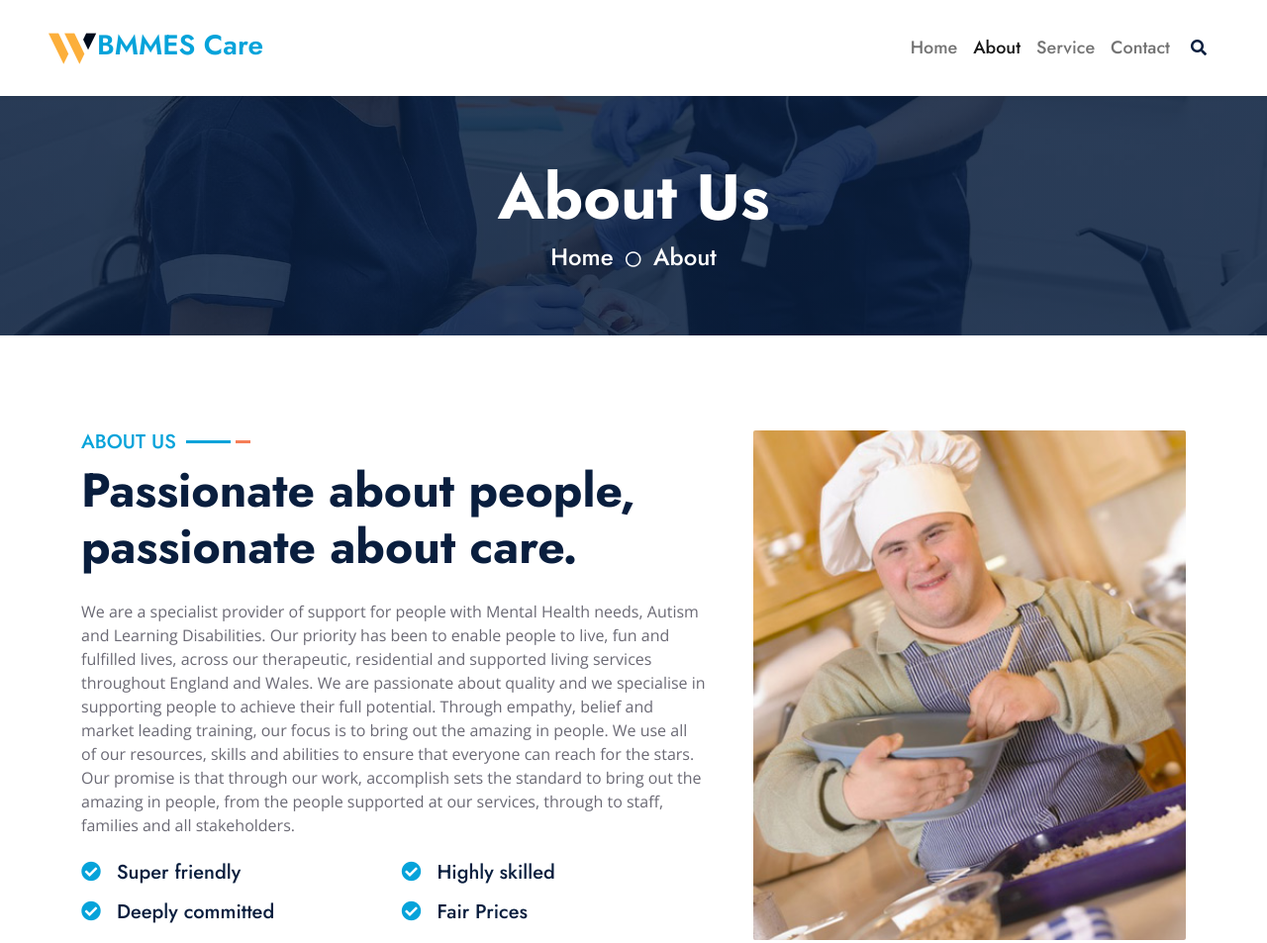
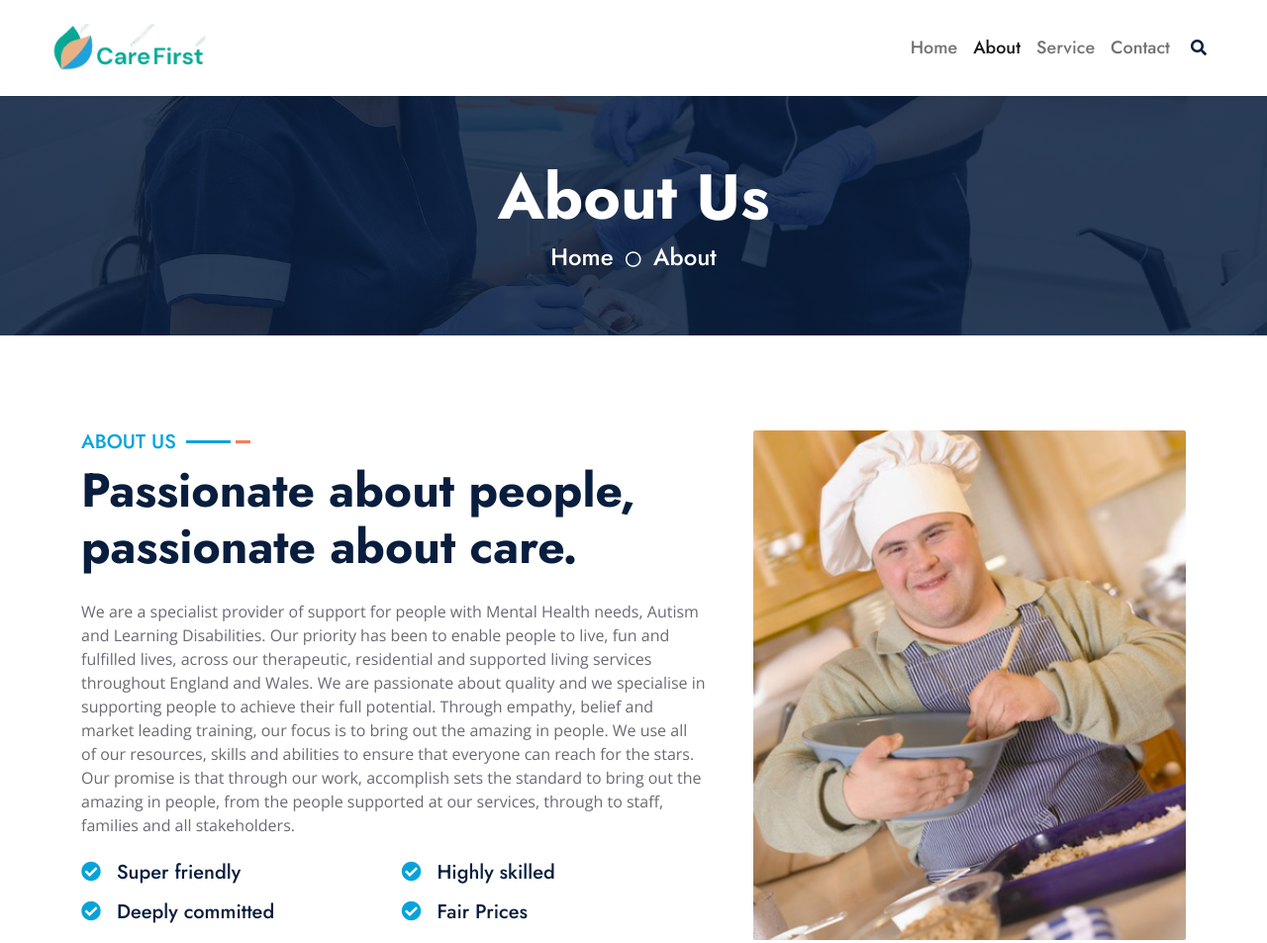
Before and after one commit to thintalltobi/care-support, a website with bundled scripts: page care-support/about.html in a window 1280 px wide. Shown: the top 953 px of the page at 99% size. Built offline with nearby package versions, Linux system fonts and the light colour scheme.

Commit message:
changed the logo

```diff
--- a/care-support/about.html
+++ b/care-support/about.html
@@ -74,7 +74,7 @@
 <!-- Navbar Start -->
 <nav class="navbar navbar-expand-lg bg-white navbar-light shadow-sm px-5 py-3 py-lg-0">
     <a href="index.html" class="navbar-brand p-0">
-        <h3 class="m-0 text-primary"><img style="width: 50px" src="img/care_logo.png" alt="Image"></i>BMMES Care</h3>
+        <h3 class="m-0 text-primary"><img style="width: 160px" src="img/carefirst2.png" alt="Image"></i></h3>
     </a>
     <button class="navbar-toggler" type="button" data-bs-toggle="collapse" data-bs-target="#navbarCollapse">
         <span class="navbar-toggler-icon"></span>
```
Also changed, not shown: care-support/contact.html (+1 -1 lines), care-support/index.html (+1 -1 lines), care-support/service.html (+1 -1 lines).
